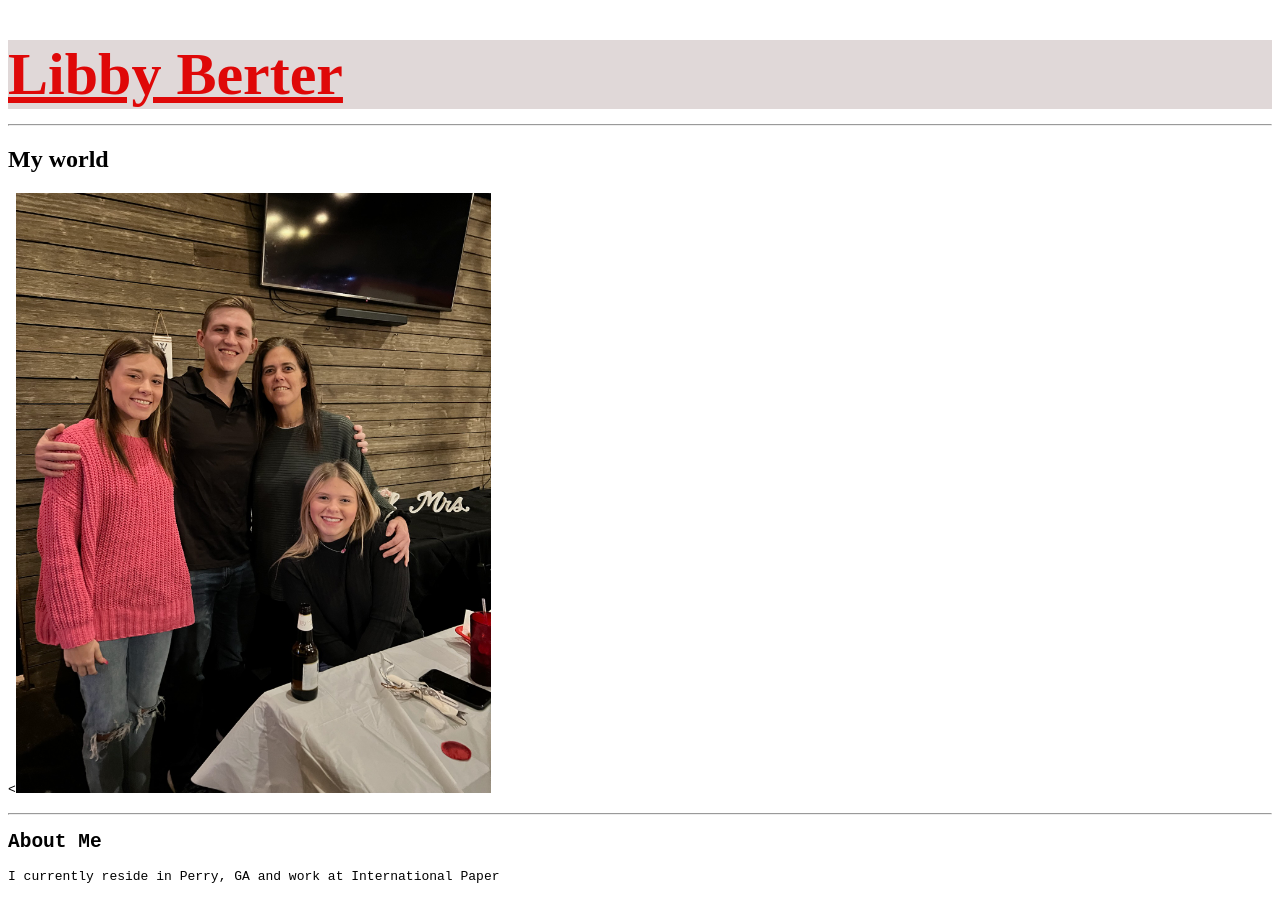
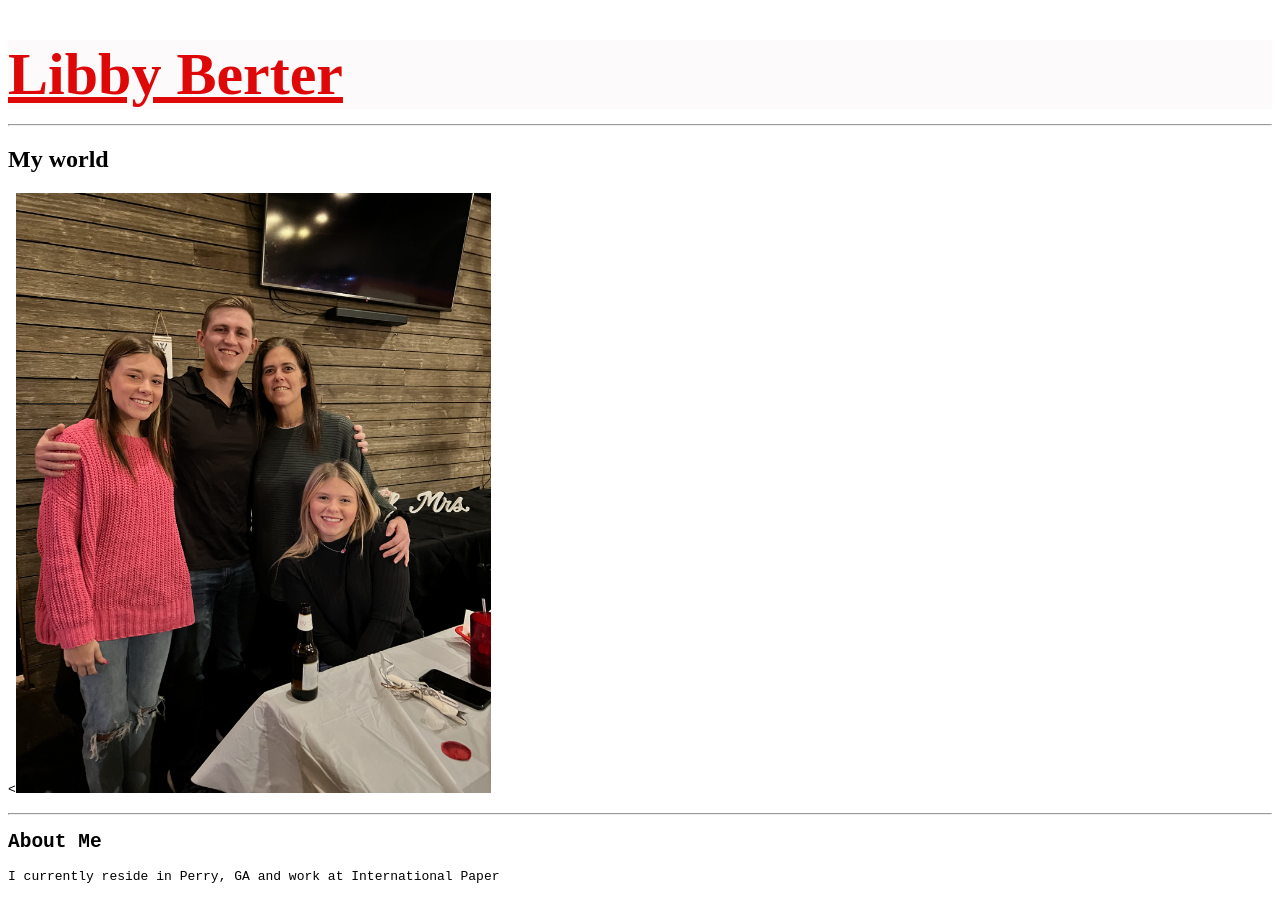
Before and after one commit to libbyberter/libbyberter.github.io, a plain HTML site: page index.html in a window 1280 px wide. Drawn offline with Linux system fonts and the light colour scheme.

Commit message:
update 1

```diff
--- a/index.html
+++ b/index.html
@@ -19,7 +19,7 @@
     /* Underline the text. */
     text-decoration: underline;
     /* The background of the heading element will now be black. */
-    background-color: rgba(146, 118, 118, 0.288);
+    background-color: rgb(252, 250, 250);
     }
 </style>
 
```
